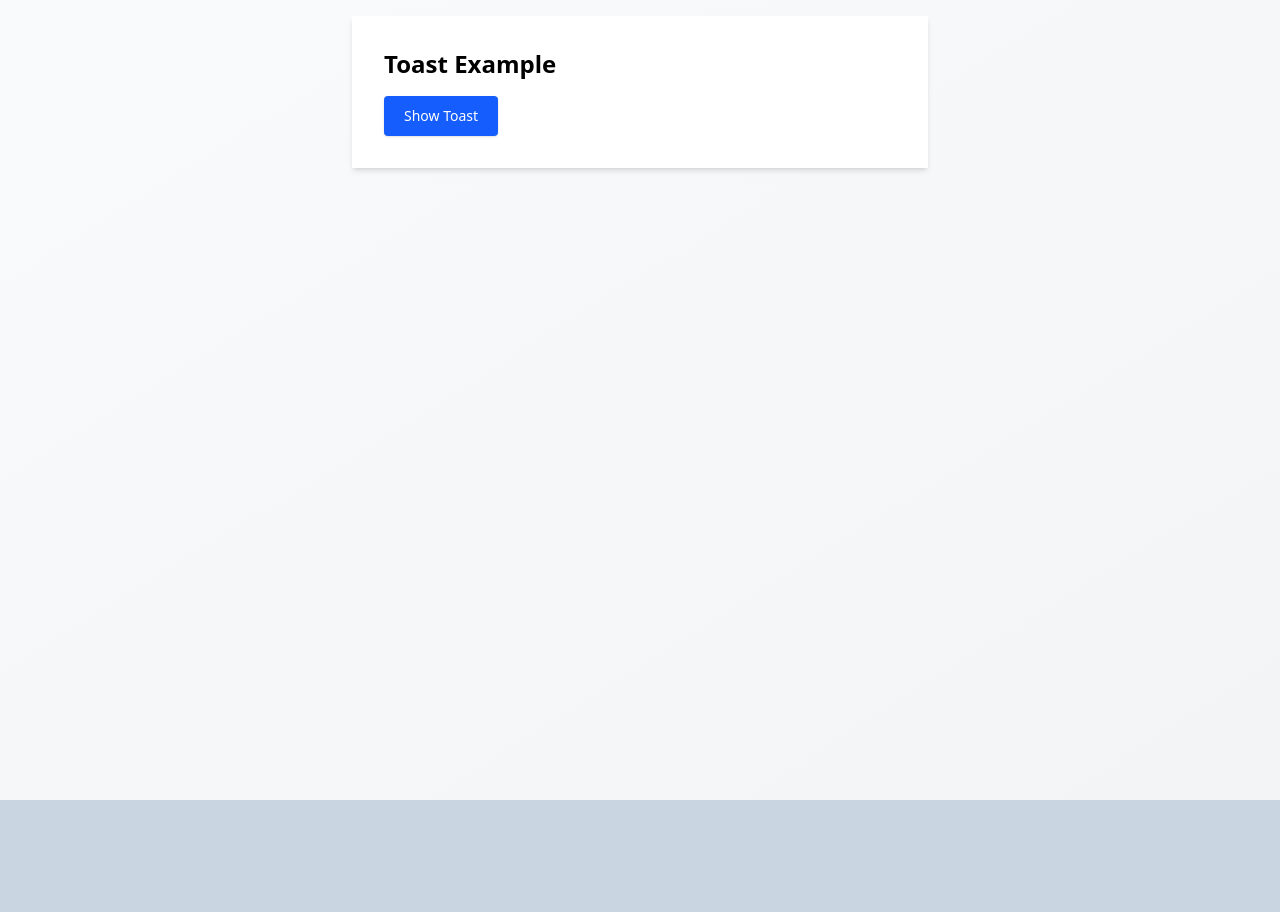
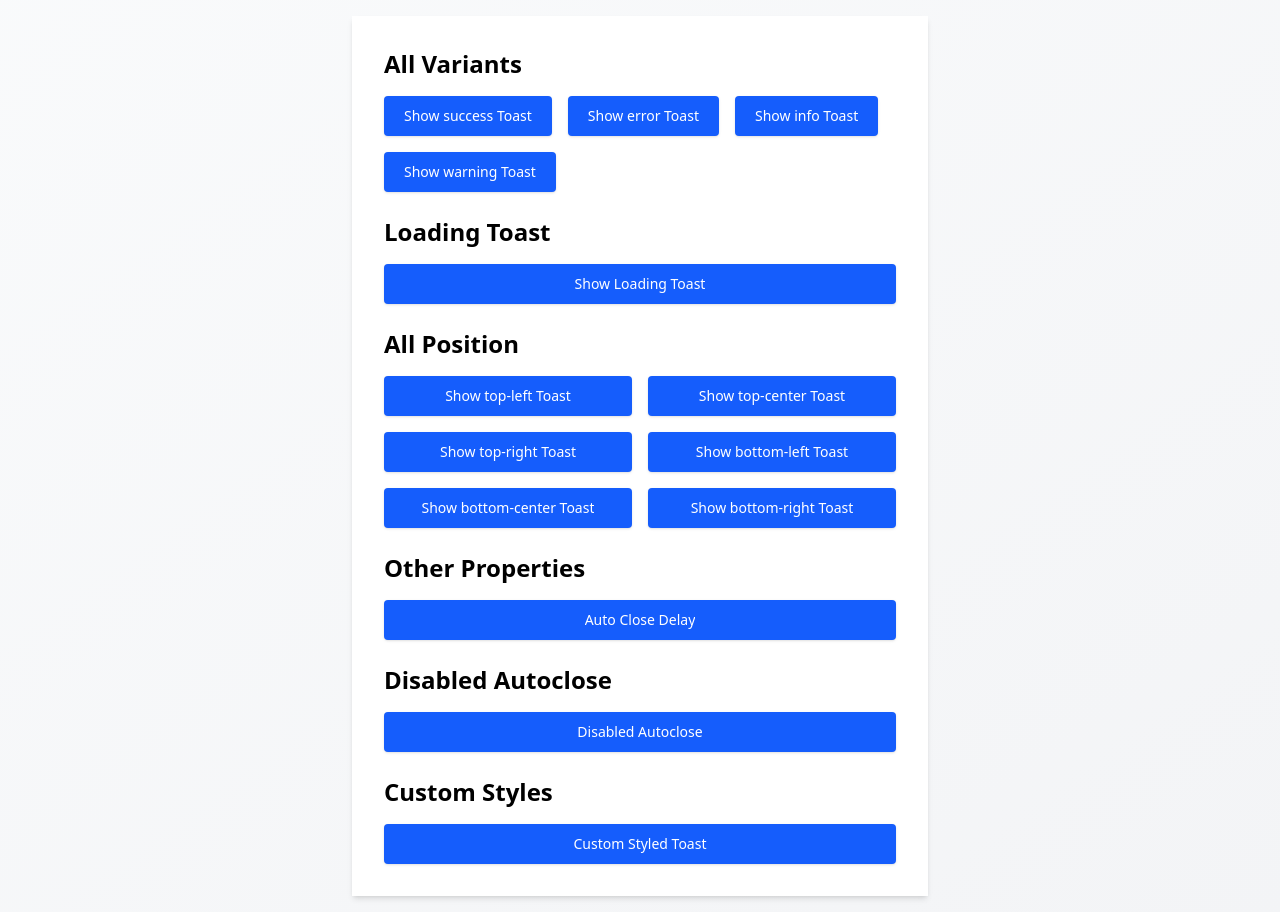
Before and after one commit to semet/syntech-component-library, a React (Vite) app: page / in a window 1280 px wide. Before the commit the page ends 800 px from the top, so only its background shows below. Built offline with nearby package versions, Linux system fonts and the light colour scheme.

Commit message:
refactor: rename ToastType to ToastVariant for consistency

```diff
--- a/src/components/Toast/ToastContext.tsx
+++ b/src/components/Toast/ToastContext.tsx
@@ -1,6 +1,6 @@
 import { createContext } from 'react'
 
-export type ToastType = 'success' | 'error' | 'info' | 'warning' | 'loading'
+export type ToastVariant = 'success' | 'error' | 'info' | 'warning' | 'loading'
 export type ToastPosition =
   | 'top-left'
   | 'top-center'
@@ -31,7 +31,7 @@ export interface ToastOptions {
 export interface Toast {
   id: string
   message: string
-  type: ToastType
+  type: ToastVariant
   duration: number
   position: ToastPosition
   size: ToastSize
--- a/src/components/Toast/ToastItem.tsx
+++ b/src/components/Toast/ToastItem.tsx
@@ -10,14 +10,14 @@ import {
   WarningIcon,
 } from './Icons'
 import { toastStyles } from './styles'
-import type { Toast, ToastType } from './ToastContext'
+import type { Toast, ToastVariant } from './ToastContext'
 
 interface ToastItemProps {
   toast: Toast
   onDismiss: (id: string) => void
 }
 
-const iconMap: Record<ToastType, React.FC> = {
+const iconMap: Record<ToastVariant, React.FC> = {
   success: SuccessIcon,
   error: ErrorIcon,
   info: InfoIcon,
--- a/src/components/Toast/ToastProvider.tsx
+++ b/src/components/Toast/ToastProvider.tsx
@@ -14,14 +14,14 @@ import {
   type ToastContextValue,
   type ToastOptions,
   type ToastPosition,
-  type ToastType,
+  type ToastVariant,
 } from './ToastContext'
 
 export function ToastProvider({ children }: PropsWithChildren) {
   const [toasts, setToasts] = useState<Toast[]>([])
 
   const createToast = useCallback(
-    (message: string, type: ToastType, options?: ToastOptions): string => {
+    (message: string, type: ToastVariant, options?: ToastOptions): string => {
       const id = Math.random().toString(36).slice(2, 11)
       const newToast: Toast = {
         id,
--- a/src/components/Toast/index.ts
+++ b/src/components/Toast/index.ts
@@ -3,6 +3,6 @@ export {
   type ToastOptions,
   type ToastSize,
   type ToastPosition,
-  type ToastType,
+  type ToastVariant,
 } from './ToastContext'
 export { ToastProvider } from './ToastProvider'
--- a/src/examples/ToastExample.tsx
+++ b/src/examples/ToastExample.tsx
@@ -1,5 +1,6 @@
 import { Button } from '@/components'
-import { toast, ToastProvider } from '@/components/Toast'
+import { toast, ToastProvider, type ToastPosition } from '@/components/Toast'
+import type { ToastVariant } from '@/components/Toast/ToastContext'
 
 export default function ToastExample() {
   return (
@@ -10,24 +11,115 @@ export default function ToastExample() {
 }
 
 function Example() {
+  const positions = [
+    'top-left',
+    'top-center',
+    'top-right',
+    'bottom-left',
+    'bottom-center',
+    'bottom-right',
+  ] as ToastPosition[]
+
+  const variants = ['success', 'error', 'info', 'warning'] as ToastVariant[]
+
   return (
     <div className="min-h-screen bg-linear-to-br from-gray-50 to-gray-100 py-4">
-      <div className="mx-auto max-w-xl bg-white p-8 shadow-md">
-        <h1 className="mb-4 text-2xl font-bold">Toast Example</h1>
+      <div className="mx-auto flex max-w-xl flex-col gap-6 bg-white p-8 shadow-md">
+        <div className="flex flex-col gap-4">
+          <h1 className="text-2xl font-bold">All Variants</h1>
+          <div className="flex flex-wrap gap-4">
+            {variants.map((variant) => (
               <Button
+                key={variant}
                 onClick={() =>
-            toast.success('Success Toast Example', {
-              position: 'bottom-center',
-              dismissible: false,
-              closeDelay: 2000,
-              classNames: {
-                closeButton: 'some class',
-              },
+                  toast[variant](`This is a ${variant} toast!`, {
+                    duration: 3000,
                   })
                 }
               >
-          Show Toast
+                Show {variant} Toast
               </Button>
+            ))}
+          </div>
+        </div>
+
+        <div className="flex flex-col gap-4">
+          <h1 className="text-2xl font-bold">Loading Toast</h1>
+          <Button
+            onClick={() => {
+              const id = toast.loading('Loading...')
+              setTimeout(() => {
+                toast.dismiss(id)
+                toast.success('Loaded successfully!')
+              }, 2000)
+            }}
+          >
+            Show Loading Toast
+          </Button>
+        </div>
+
+        <div className="flex flex-col gap-4">
+          <h1 className="text-2xl font-bold">All Position</h1>
+          <div className="grid grid-cols-2 gap-4">
+            {positions.map((position) => (
+              <Button
+                key={position}
+                onClick={() =>
+                  toast.success(`This is a ${position} toast!`, {
+                    position,
+                    duration: 3000,
+                  })
+                }
+              >
+                Show {position} Toast
+              </Button>
+            ))}
+          </div>
+        </div>
+
+        <div className="flex flex-col gap-4">
+          <h1 className="text-2xl font-bold">Other Properties</h1>
+          <Button
+            onClick={() =>
+              toast.success('Autoclose after some 3s delay', {
+                duration: 3000,
+              })
+            }
+          >
+            Auto Close Delay
+          </Button>
+        </div>
+
+        <div className="flex flex-col gap-4">
+          <h1 className="text-2xl font-bold">Disabled Autoclose</h1>
+          <Button
+            onClick={() =>
+              toast.success('Disabled autoclose toast', {
+                autoClose: false,
+              })
+            }
+          >
+            Disabled Autoclose
+          </Button>
+        </div>
+
+        <div className="flex flex-col gap-4">
+          <h1 className="text-2xl font-bold">Custom Styles</h1>
+          <Button
+            onClick={() => {
+              toast.success('Custom styled toast!', {
+                classNames: {
+                  toast: 'border-4 border-pink-500 bg-pink-50/95',
+                  icon: 'text-pink-600',
+                  content: 'text-pink-900 font-bold',
+                  closeButton: 'text-pink-600',
+                },
+              })
+            }}
+          >
+            Custom Styled Toast
+          </Button>
+        </div>
       </div>
     </div>
   )
```
Lines whose indentation alone changed are shown as unchanged.
